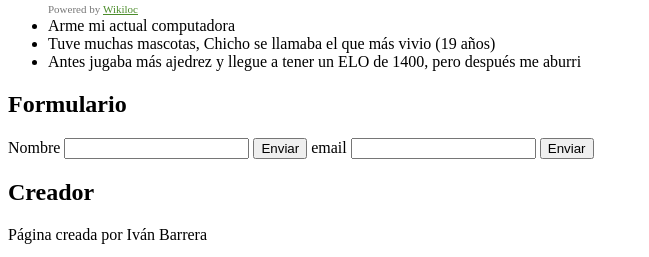
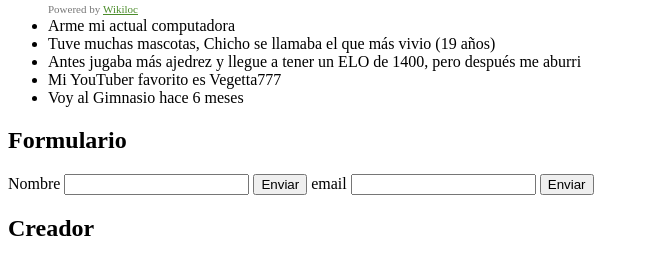
Before and after one commit to IvanBarrera512/Biografia, a plain HTML site: page index.html in a window 1280 px wide. Shown: the part 2395-2652 px from the top of the page, without its empty margins (0-649 px from the left). Drawn offline with Linux system fonts and the light colour scheme; grey boxes are pictures that could not be loaded.

Commit message:
Agregando más datos extra

```diff
--- a/index.html
+++ b/index.html
@@ -49,6 +49,8 @@
                         <li>Arme mi actual computadora</li>
                         <li>Tuve muchas mascotas, Chicho se llamaba el que más vivio (19 años)</li>
                         <li>Antes jugaba más ajedrez y llegue a tener un ELO de 1400, pero después me aburri</li>
+                        <li>Mi YouTuber favorito es Vegetta777 </li>
+                        <li>Voy al Gimnasio hace 6 meses</li>
                     </ul>
                 </div>
             </section>
```
